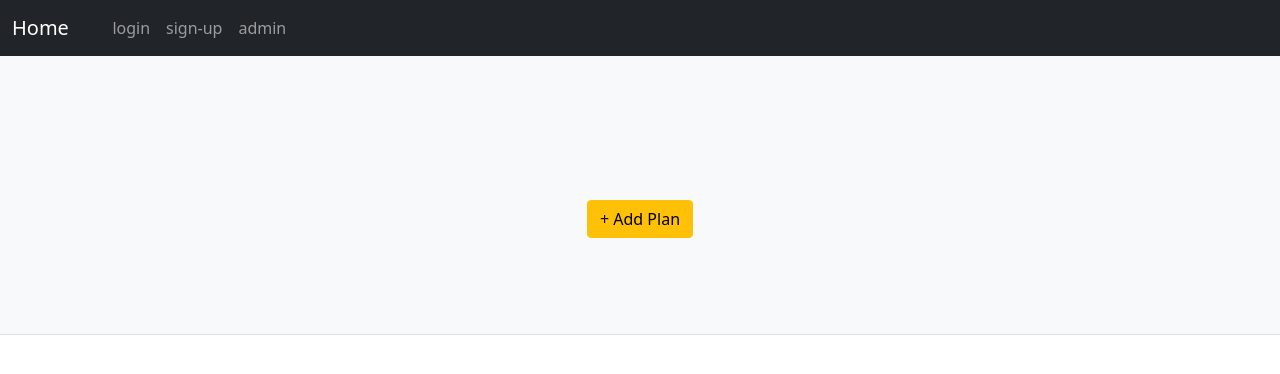
After one commit to mohamedvol1/health-insurance-company, a Flask app: page /plans/ in a window 1280 px wide. The commit adds this page. Shown: the top 374 px of the page. Run offline with Flask 2, Linux system fonts and the light colour scheme; data that the repository does not hold is empty; some libraries are stand-ins or nearby versions.

Commit message:
impelemented an adding plan feature

```diff
--- a/app/auth.py
+++ b/app/auth.py
@@ -1,5 +1,5 @@
 from flask import Blueprint, render_template, flash, redirect, sessions, url_for , session
-from app.forms import SignUpForm, LoginForm, ProfileForm
+from app.forms import SignUpForm, LoginForm, ProfileForm, PlanForm
 from wtforms.validators import ValidationError
 from app.db import createUser
 
@@ -86,12 +86,6 @@ def profile_page():
   return render_template("auth/profile.html", form=form)
 
 
-# delete
-# @auth.route('/dependents/', methods=['GET', 'POST'])
-# def dependent_page():
-#   form = ProfileForm()
-#   return render_template("auth/dependentForm.html", form=form)
-
 @auth.route('/dependents/')
 def dependents_page():
 
@@ -172,3 +166,36 @@ def admin_profile():
     return redirect(url_for('auth.profile_page'))
 
   return render_template("auth/adminProfile.html", form=form)
+
+
+@auth.route('/plans/')
+def plans_page():
+
+  return render_template("auth/plans.html", plans=access_plans() )
+
+
+
+@auth.route('/plans/<plan_id>', methods=['GET', 'POST'])
+def plan_form(plan_id):
+  form = PlanForm()
+  # check on submitting and create new dependent
+  if form.validate_on_submit() and plan_id == 'add_plan':
+    flash(' You have added a plan ', category=create_plan(form))
+    return redirect(url_for('auth.plans_page'))
+
+  #showing dependent data and and check on submit to update
+  if plan_id != 'add_plan':
+     # check on submitting and update the data
+    if form.validate_on_submit() and plan_id != 'add_plan':
+      flash(" You have updated the information of your dependent", category=update_plan(plan_id, form))
+      #returning same route with same id to reload the page
+      return redirect(url_for('auth.plan_form', plan_id=plan_id))
+    #fetch dependent
+    info = fetch_plan_id(plan_id)
+    #fil the form with dependent info
+    form.plan_type.data = info['plan_type']
+    form.plan_coverage.data = info['plan_coverage']
+    form.plan_price.data = info['plan_price']
+
+    #fill the form with new values
+  return render_template("auth/planForm.html", form=form, form_state=plan_id)
--- a/app/helpers.py
+++ b/app/helpers.py
@@ -1,3 +1,4 @@
+import re
 from flask import session
 import datetime
 # from MySQLdb import cursors
@@ -201,3 +202,67 @@ def fetch_dependent_by_ssn(ssn):
   cur.close()
 
   return dependents_dict
+
+# plan helpers
+def create_plan(info):
+  cur = mysql.connection.cursor()
+
+  sql = "INSERT INTO plan (plan_type, plan_coverage, plan_price) VALUES (%s, %s, %s);"
+  val = (info.plan_type.data, info.plan_coverage.data, info.plan_price.data)
+  cur.execute(sql, val)
+
+  mysql.connection.commit()
+  cur.close()
+
+  return 'success'
+
+def update_plan(plan_id, info):
+  cur = mysql.connection.cursor()
+
+  sql = """UPDATE plan SET
+          plan_type = %s,
+          plan_coverage = %s,
+          plan_price = %s
+          WHERE plan_id = %s
+       ;"""
+  val = (
+    info.plan_type.data,
+    info.plan_coverage.data,
+    info.plan_price.data,
+    plan_id
+  )
+  cur.execute(sql, val)
+  mysql.connection.commit()
+
+  cur.close()
+
+  return 'success'
+
+def fetch_plan_id(plan_id):
+  cur = mysql.connection.cursor()
+
+  sql = "SELECT * FROM plan WHERE plan_id = %s;"
+  val = (plan_id,)
+  cur.execute(sql, val)
+
+  #fetch the columns name and put in list
+  columns = [ cur.description[i][0] for i in range(len(cur.description)) ]
+  plan_info = cur.fetchone()
+  plan_dict = {}
+  #create a formated session with current user data (["column_db": "data_entered"])
+  for i in range(len(columns)):
+    plan_dict[columns[i]] = plan_info[i]
+  # dependents_info = cur.fetchone()        #fetch tuple of dependent info
+  cur.close()
+
+  return plan_dict
+
+
+def access_plans():
+  cur = mysql.connection.cursor()
+  cur.execute("SELECT * FROM plan;")
+  plans_list = cur.fetchall()
+  # mysql.connection.commit()
+  cur.close()
+
+  return list(plans_list)
--- a/app/templates/auth/adminProfile.html
+++ b/app/templates/auth/adminProfile.html
@@ -28,10 +28,10 @@
       {{ form.profile_submit(class="btn btn-primary") }}
     </div>
     <div class="list-group mt-5">
-      <a href="{{ url_for('auth.profile_page') }}" class="list-group-item list-group-item-action active" aria-current="true">
+      <a href="{{ url_for('auth.admin_profile') }}" class="list-group-item list-group-item-action active" aria-current="true">
         Profile Page
       </a>
-      <a href="{{ url_for('auth.dependents_page') }}" class="list-group-item list-group-item-action">Dependents</a>
+      <a href="{{ url_for('auth.plans_page') }}" class="list-group-item list-group-item-action">plans</a>
       <a href="#" class="list-group-item list-group-item-action">A third link item</a>
       <a href="#" class="list-group-item list-group-item-action">A fourth link item</a>
       <a class="list-group-item list-group-item-action disabled">A disabled link item</a>
--- /dev/null
+++ b/app/templates/auth/plans.html
@@ -0,0 +1,45 @@
+{% extends "base.html" %}
+{% block title %} dependents {% endblock %}
+
+{% block content %}
+<!-- <div class="d-flex flex-column bd-highlight mb-2"> -->
+    <!-- planes -->
+    <section class="bg-light py-5 border-bottom">
+        <div class="container px-5 my-5 mb-1">
+            <div class="row gx-5 justify-content-center">
+                <!-- Pricing card free-->
+                {% for plan in plans %}
+                    <div class="col-lg-6 col-xl-4 mt-5">
+                        <div class="card mb-5 mb-xl-0">
+                            <div class="card-body p-5">
+                                <div class="mb-3">
+                                    <!-- plan name -->
+                                    <span class="display-4 fw-bold">{{ plan[1] }}</span>
+                                </div>
+                                <div class="mb-3">
+                                  <span class="display-4 fw-bold">${{ plan[3] }}$</span>
+                                  <span class="text-muted">/ mo.</span>
+                                </div>
+                                <ul class="list-unstyled mb-4">
+                                    <li class="mb-2">
+                                        <!-- plan price -->
+                                        <i class="bi bi-check text-primary"></i>
+                                        Coverage: {{ plan[2] }}
+                                    </li>
+                                </ul>
+                                <div class="d-grid"><a class="btn btn-outline-primary" href="{{ url_for('auth.plan_form', plan_id=plan[0]) }}">SHOW INFO</a></div>
+                            </div>
+                        </div>
+                    </div>
+                {% endfor %}
+            </div>
+
+        </div>
+
+        <div class="d-flex justify-content-center mb-5 mt-5">
+        <a href="{{ url_for('auth.plan_form', plan_id='add_plan') }}" class="btn btn-warning " aria-current="page"> + Add Plan</a>
+        </div>
+    </section>
+  <!-- </div> -->
+
+{% endblock %}
```
Also changed, not shown: app/forms.py (+5 -8 lines), app/templates/auth/planForm.html (added, +29 -0 lines).
